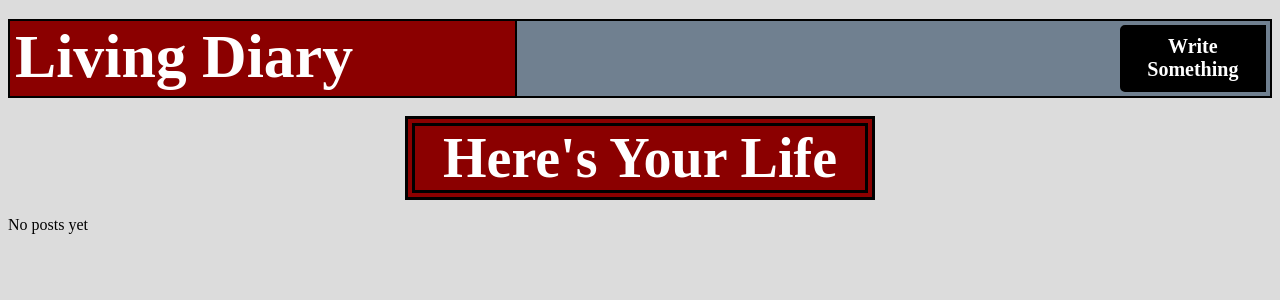
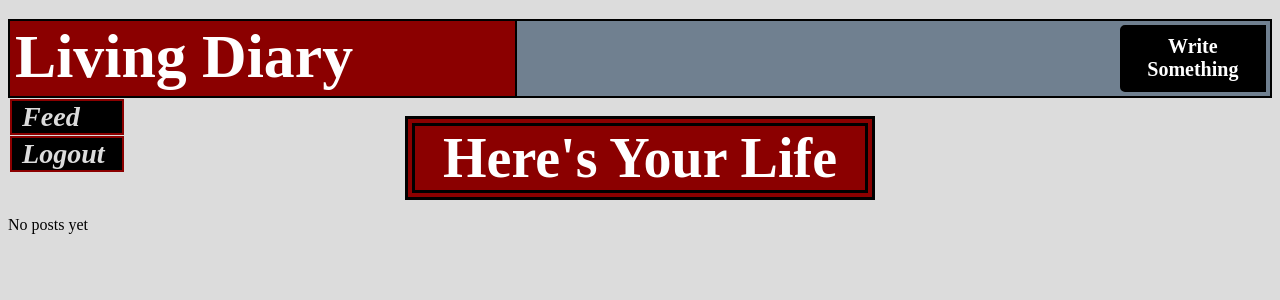
Before and after one commit to toddythebody/blogz, a Flask app: page / in a window 1280 px wide. Shown: the top 300 px of the page. Run offline with Flask 2, Linux system fonts and the light colour scheme; the visitor is signed in with stand-in values (Sample User, id 1); data comes from the database, SQL or seed files in the repository; data that the repository does not hold is empty.

Commit message:
add fee and logout link

```diff
--- a/static/main.css
+++ b/static/main.css
@@ -53,7 +53,7 @@ h3 a {
     min-width: 350px;
     padding-left: 5px;
     border-right: 2px solid black;
-    transition: color .5s, background-color .5s;
+    transition: color .25s, background-color .25s;
 }
 
 .mainPage:hover {
@@ -73,13 +73,37 @@ h3 a {
     text-align: center;
     font-size: 20px;
     padding: 8px 2vw 0px 2vw;
-    transition: color .5s, background-color .5s;
+    transition: color .25s, background-color .25s;
     border: 2px solid black;
 }
 
 .postPage:hover {
     background-color: gainsboro;
     color: black;
+}
+
+#all {
+  color: gainsboro;
+  position: absolute;
+  font-style: italic;
+  background-color: black;
+  font-size: 1.5em;
+  width: 100px;
+  border: 2px solid darkred;
+  padding-left: 10px;
+  top: 2.8em;
+}
+
+#logout {
+  color: gainsboro;
+  position: absolute;
+  font-style: italic;
+  background-color: black;
+  font-size: 1.5em;
+  width: 100px;
+  border: 2px solid darkred;
+  padding-left: 10px;
+  top: 4.1em;
 }
 
 ul {
@@ -115,7 +139,7 @@ li a {
     border: 4px solid black;
     border-radius: 10px;
     padding: 10px 3px;
-    transition: background-color .5s;
+    transition: background-color .25s;
 }
 
 li a:hover {
--- a/templates/base.html
+++ b/templates/base.html
@@ -10,6 +10,8 @@
   <h3>
     <a href="/" class="mainPage">Living Diary</a>
     <a href="/entry" class="postPage">Write<br>Something</a>
+    <a href="/all" id="all">Feed</a>
+    <a href="/logout" id="logout">Logout</a>
   </h3>
   {% block content %}
   {% endblock %}
```
